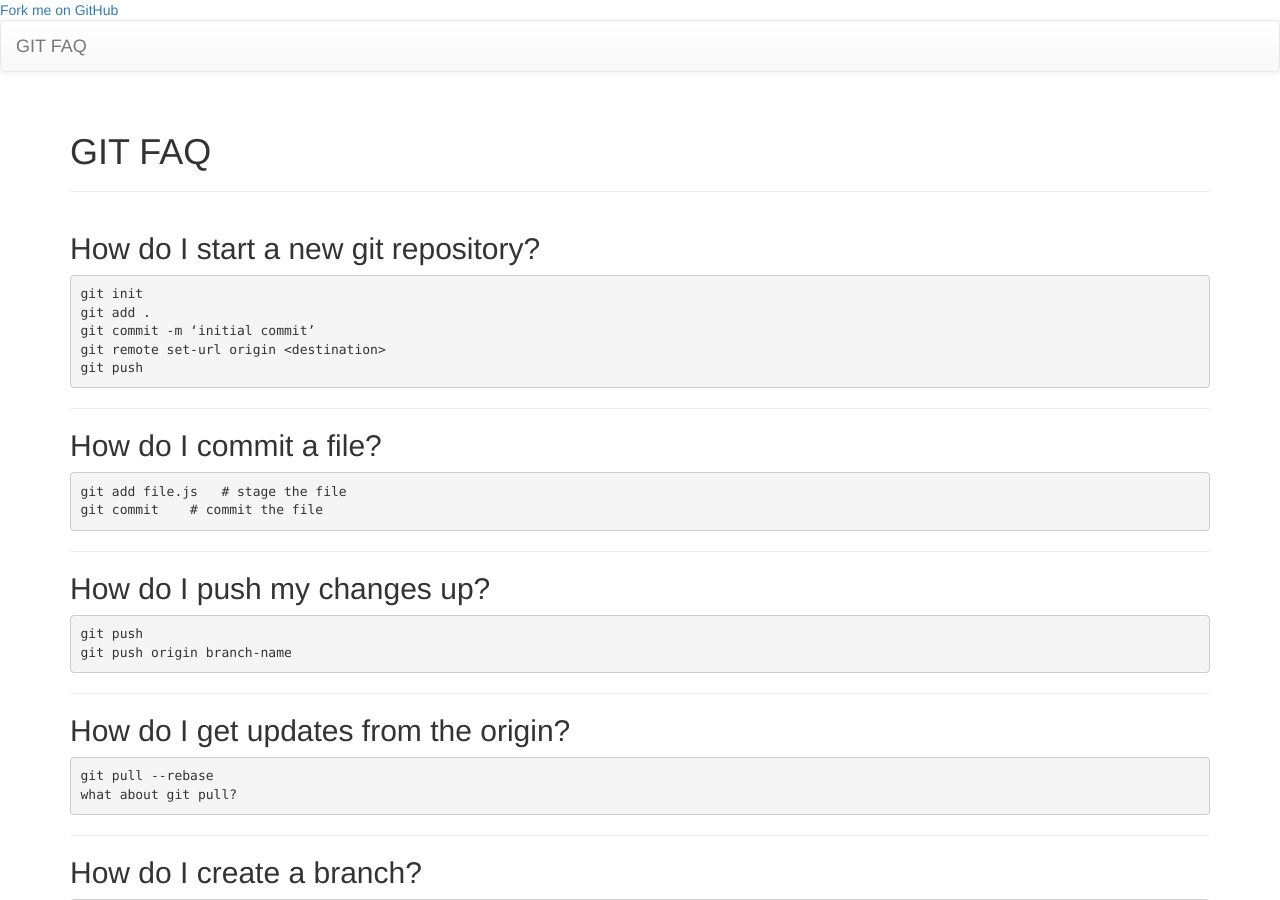
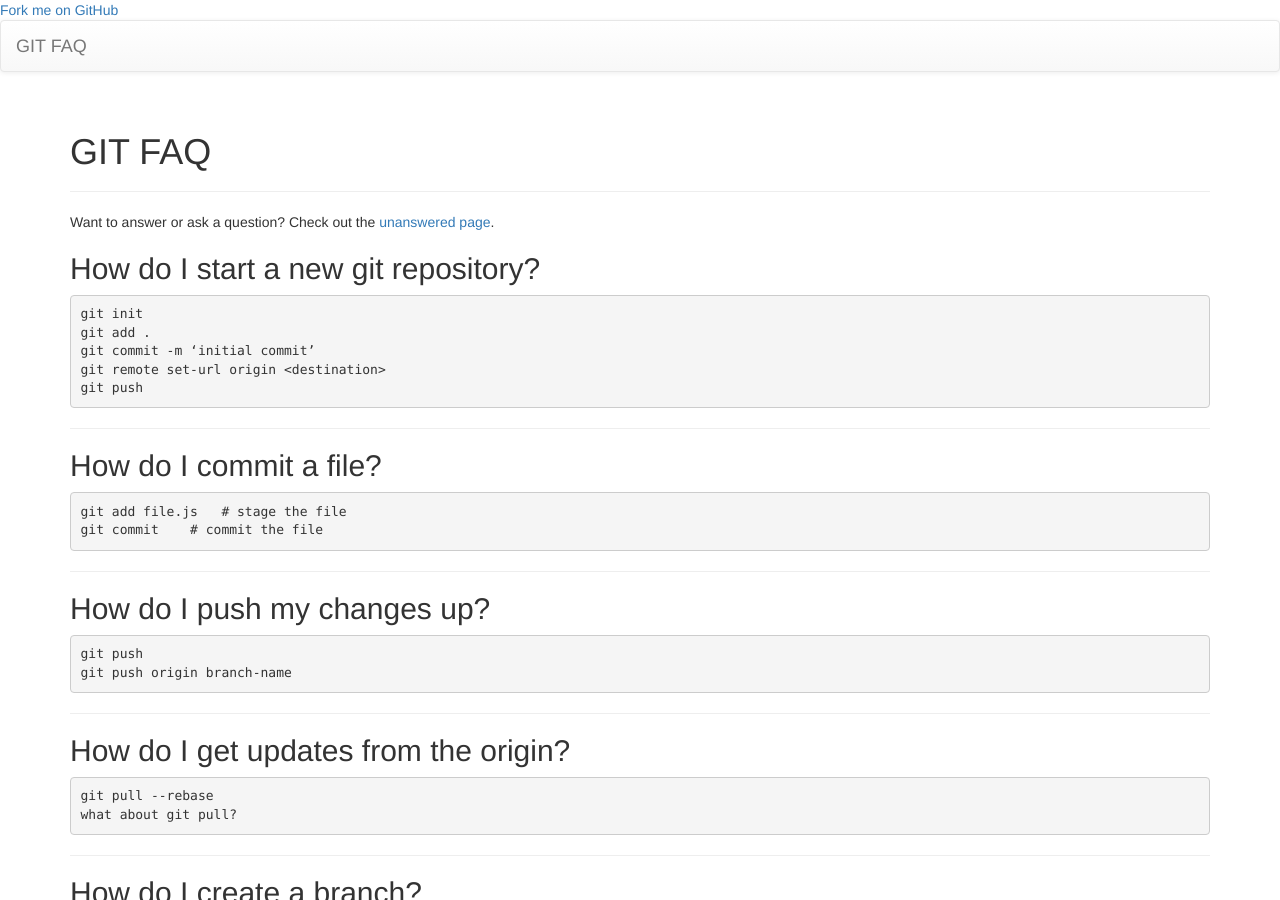
Before and after one commit to jsoverson/gitfaq, a Jekyll site: the page built from index.md, in a window 1280 px wide and 900 px high. Built offline with Jekyll 4.4.1, drawn with Linux system fonts in a browser that asks for light colours; nearby versions of some CDN libraries; library files that are not in the unit come from our copies; Markdown is read by kramdown in place of the engine named in the settings.

```diff
--- a/_config.yml
+++ b/_config.yml
@@ -82,7 +82,7 @@ JB :
   analytics :
     provider : google
     google :
-        tracking_id : 'UA-123-12'
+        tracking_id : 'UA-53866202-1'
 
   # Settings for sharing helper.
   # Sharing is for things like tweet, plusone, like, reddit buttons etc.
--- a/_includes/themes/bootstrap-3/default.html
+++ b/_includes/themes/bootstrap-3/default.html
@@ -8,38 +8,14 @@
     {% if page.description %}<meta name="description" content="{{ page.description }}">{% endif %}
     <meta name="author" content="{{ site.author.name }}">
 
-    <!-- Enable responsive viewport -->
     <meta name="viewport" content="width=device-width, initial-scale=1.0">
 
-    <!-- Bootstrap styles -->
     <link href="{{ ASSET_PATH }}/bootstrap/css/bootstrap.min.css" rel="stylesheet">
-    <!-- Optional theme -->
     <link href="{{ ASSET_PATH }}/bootstrap/css/bootstrap-theme.min.css" rel="stylesheet">
-    <!-- Sticky Footer -->
     <link href="{{ ASSET_PATH }}/bootstrap/css/bs-sticky-footer.css" rel="stylesheet">
 
-    <!-- Custom styles -->
     <link href="{{ ASSET_PATH }}/css/style.css?body=1" rel="stylesheet" type="text/css" media="all">
     <link href="{{ ASSET_PATH }}/gh-fork-ribbons.css" rel="stylesheet" type="text/css" media="all">
-
-    <!-- HTML5 Shim and Respond.js IE8 support of HTML5 elements and media queries -->
-    <!-- WARNING: Respond.js doesn't work if you view the page via file:// -->
-    <!--[if lt IE 9]>
-      <script src="https://oss.maxcdn.com/libs/html5shiv/3.7.0/html5shiv.js"></script>
-      <script src="https://oss.maxcdn.com/libs/respond.js/1.3.0/respond.min.js"></script>
-    <![endif]-->
-
-    <!-- Fav and touch icons -->
-    <!-- Update these with your own images
-      <link rel="shortcut icon" href="images/favicon.ico">
-      <link rel="apple-touch-icon" href="images/apple-touch-icon.png">
-      <link rel="apple-touch-icon" sizes="72x72" href="images/apple-touch-icon-72x72.png">
-      <link rel="apple-touch-icon" sizes="114x114" href="images/apple-touch-icon-114x114.png">
-    -->
-
-    <!-- atom & rss feed -->
-    <link href="{{ BASE_PATH }}{{ site.JB.atom_path }}" type="application/atom+xml" rel="alternate" title="Sitewide ATOM Feed">
-    <link href="{{ BASE_PATH }}{{ site.JB.rss_path }}" type="application/rss+xml" rel="alternate" title="Sitewide RSS Feed">
 
   </head>
 
@@ -54,12 +30,6 @@
       <nav class="navbar navbar-default" role="navigation">
         <!-- Brand and toggle get grouped for better mobile display -->
         <div class="navbar-header">
-          <button type="button" class="navbar-toggle" data-toggle="collapse" data-target="#jb-navbar-collapse">
-            <span class="sr-only">Toggle navigation</span>
-            <span class="icon-bar"></span>
-            <span class="icon-bar"></span>
-            <span class="icon-bar"></span>
-          </button>
           <a class="navbar-brand" href="{{ HOME_PATH }}">{{ site.title }}</a>
         </div>
 
@@ -74,14 +44,9 @@
     <div id="footer">
       <div class="container">
       </div>
-    </div id="footer">
+    </div>
 
     {% include JB/analytics %}
 
-
-    <!-- Latest compiled and minified JavaScript, requires jQuery 1.x (2.x not supported in IE8) -->
-    <!-- Placed at the end of the document so the pages load faster -->
-    <script src="https://ajax.googleapis.com/ajax/libs/jquery/1.10.2/jquery.min.js"></script>
-    <script src="{{ ASSET_PATH }}/bootstrap/js/bootstrap.min.js"></script>
   </body>
 </html>
--- a/index.md
+++ b/index.md
@@ -4,6 +4,8 @@ title: GIT FAQ
 tagline:
 ---
 {% include JB/setup %}
+
+Want to answer or ask a question? Check out the [unanswered page](./unanswered.html).
 
 ## How do I start a new git repository?
 
```
Also changed, not shown: README.md.
